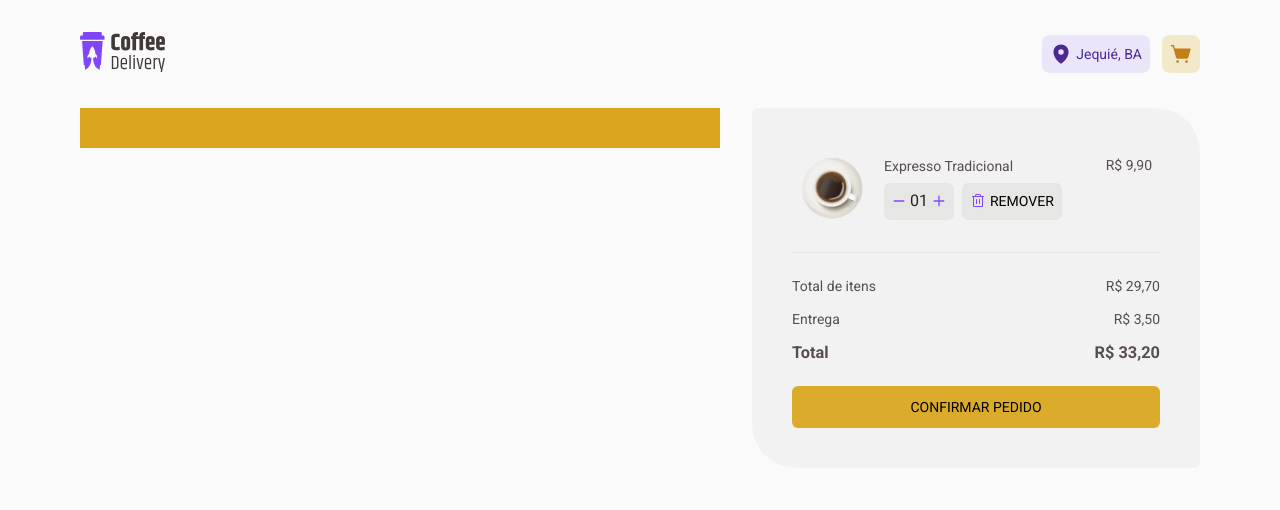
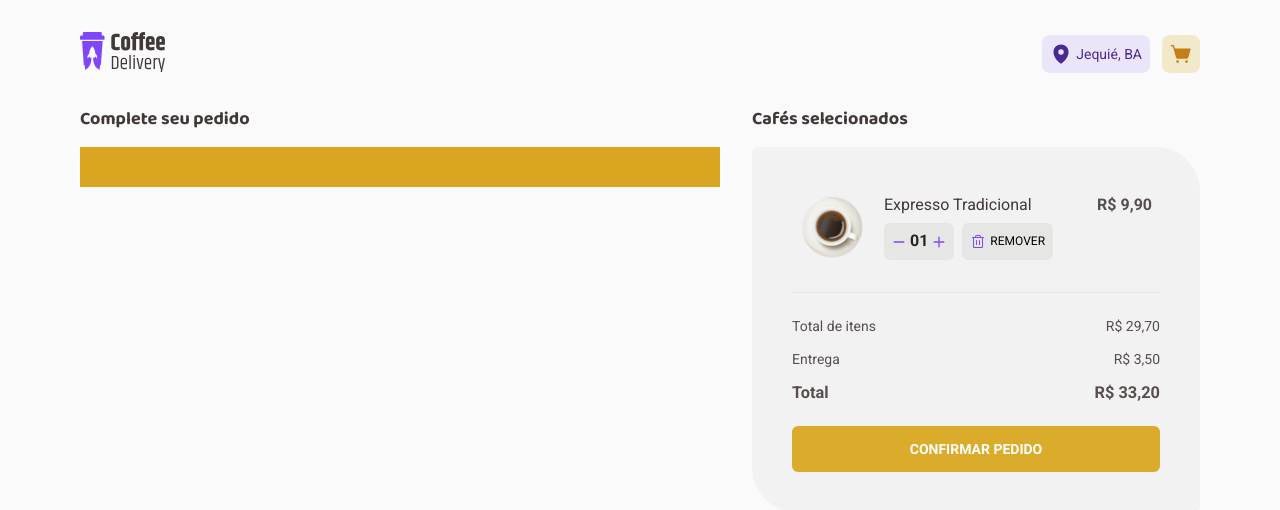
Before and after one commit to AndersonPAlmeida/coffee-delivery, a React (Vite) app: page /checkout in a window 1280 px wide. Shown: the top 510 px of the page. Built offline with nearby package versions, Linux system fonts and the light colour scheme.

Commit message:
Estilização das fontes tela de Chekout

```diff
--- a/src/pages/Checkout/components/ItemOrdered/index.tsx
+++ b/src/pages/Checkout/components/ItemOrdered/index.tsx
@@ -24,7 +24,7 @@ export function ItemOrdered() {
               <QuantityInput quantity={1} />
               <ButtonRemove>
                 <Trash size={16} />
-                REMOVER
+                Remover
               </ButtonRemove>
             </Operations>
           </div>
--- a/src/pages/Checkout/components/ItemOrdered/style.ts
+++ b/src/pages/Checkout/components/ItemOrdered/style.ts
@@ -1,4 +1,5 @@
 import styled from 'styled-components'
+import { stylesStandard } from '../../../../styles/stylesStandard'
 
 export const ItemOrderedContainer = styled.div`
   display: flex;
@@ -11,9 +12,16 @@ export const Item = styled.div`
   padding: 8px;
   display: flex;
   justify-content: space-between;
+  ${stylesStandard.fonts.textM}
+
+  span {
+    font-weight: 700;
+  }
 `
 
 export const Description = styled.div`
+  color: ${({ theme }) => theme['base-subtitle']};
+
   display: flex;
   gap: 2rem;
   align-items: center;
@@ -34,29 +42,6 @@ export const Operations = styled.div`
   margin-top: 8px;
 `
 
-export const ButtonRemove = styled.button`
-  background-color: ${({ theme }) => theme['base-button']};
-  padding: 0 8px;
-  border-radius: 6px;
-
-  display: flex;
-  align-items: center;
-  justify-content: center;
-  gap: 4px;
-
-  transition: all 0.3s;
-  svg {
-    color: ${({ theme }) => theme.purple};
-  }
-
-  &:hover {
-    background-color: ${({ theme }) => theme['base-hover']};
-    svg {
-      color: ${({ theme }) => theme['purple-dark']};
-    }
-  }
-`
-
 export const Price = styled.div`
   display: flex;
   align-items: center;
@@ -73,17 +58,43 @@ export const Information = styled.div`
   }
 `
 
-export const ButtonConfirm = styled.button`
-  background-color: ${({ theme }) => theme.yellow};
-  padding: 12px 8px;
-  border-radius: 6px;
-  width: 100%;
-
+const Button = styled.button`
   display: flex;
   align-items: center;
   justify-content: center;
 
-  transition: background-color 0.3s;
+  border-radius: 6px;
+
+  transition: all 0.3s;
+  text-transform: uppercase;
+`
+
+export const ButtonRemove = styled(Button)`
+  background-color: ${({ theme }) => theme['base-button']};
+  padding: 0 8px;
+  gap: 4px;
+
+  ${stylesStandard.fonts.buttonM}
+
+  svg {
+    color: ${({ theme }) => theme.purple};
+  }
+
+  &:hover {
+    background-color: ${({ theme }) => theme['base-hover']};
+    svg {
+      color: ${({ theme }) => theme['purple-dark']};
+    }
+  }
+`
+
+export const ButtonConfirm = styled(Button)`
+  background-color: ${({ theme }) => theme.yellow};
+  padding: 12px 8px;
+  width: 100%;
+
+  ${stylesStandard.fonts.buttonG}
+  color: ${({ theme }) => theme.white};
   &:hover {
     background-color: ${({ theme }) => theme['yellow-dark']};
   }
--- a/src/pages/Checkout/index.tsx
+++ b/src/pages/Checkout/index.tsx
@@ -5,6 +5,7 @@ import {
   AddressAndTypePayment,
   CheckoutContainer,
   ItemsAndPayments,
+  Title,
 } from './style'
 
 export function Checkout() {
@@ -12,6 +13,8 @@ export function Checkout() {
 
   return (
     <CheckoutContainer>
+      <Title>Complete seu pedido</Title>
+      <Title>Cafés selecionados</Title>
       <AddressAndTypePayment></AddressAndTypePayment>
       <ItemsAndPayments>
         <ItemOrdered />
--- a/src/pages/Checkout/style.ts
+++ b/src/pages/Checkout/style.ts
@@ -5,7 +5,7 @@ export const CheckoutContainer = styled.div`
   ${stylesStandard.widthScreen.screenXG}
   display: grid;
   grid-template-columns: 1fr 44.8rem;
-  gap: 3.2rem;
+  gap: 1.5rem 3.2rem;
 `
 
 export const AddressAndTypePayment = styled.div`
@@ -23,3 +23,8 @@ export const ItemsAndPayments = styled.div`
   gap: 2.4rem;
   background-color: ${({ theme }) => theme['base-card']};
 `
+
+export const Title = styled.h2`
+  ${stylesStandard.fonts.titleXS}
+  color: ${({ theme }) => theme['base-subtitle']};
+`
--- a/src/styles/global.ts
+++ b/src/styles/global.ts
@@ -35,9 +35,6 @@ export const GlobalStyle = createGlobalStyle`
 
    body, input, textarea, button{
       ${stylesStandard.fonts.textS}
-      font-size: 1.4rem;
-      line-height: 130%;
-      font-weight: 400;
    }
 
    button {
```
